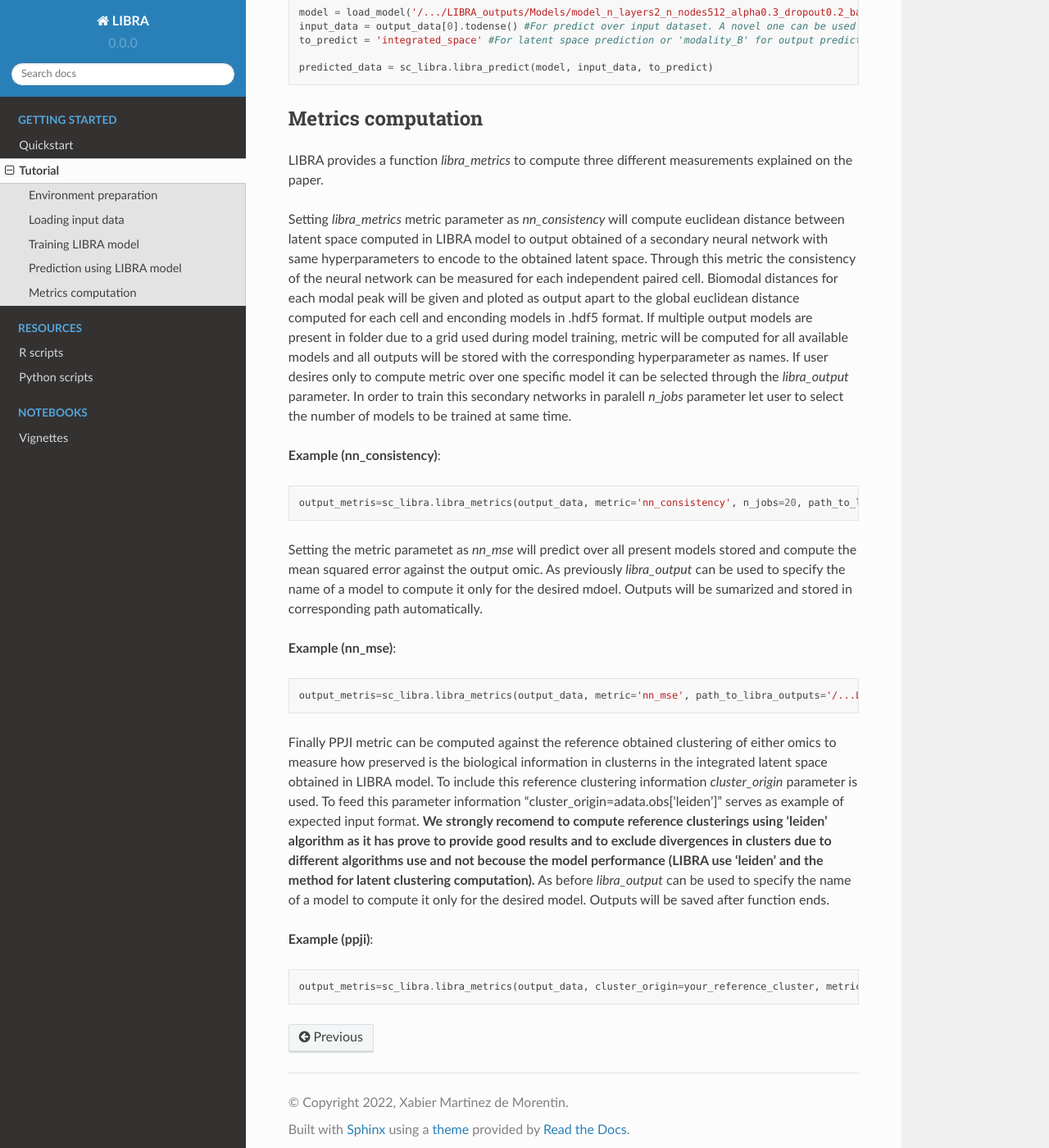
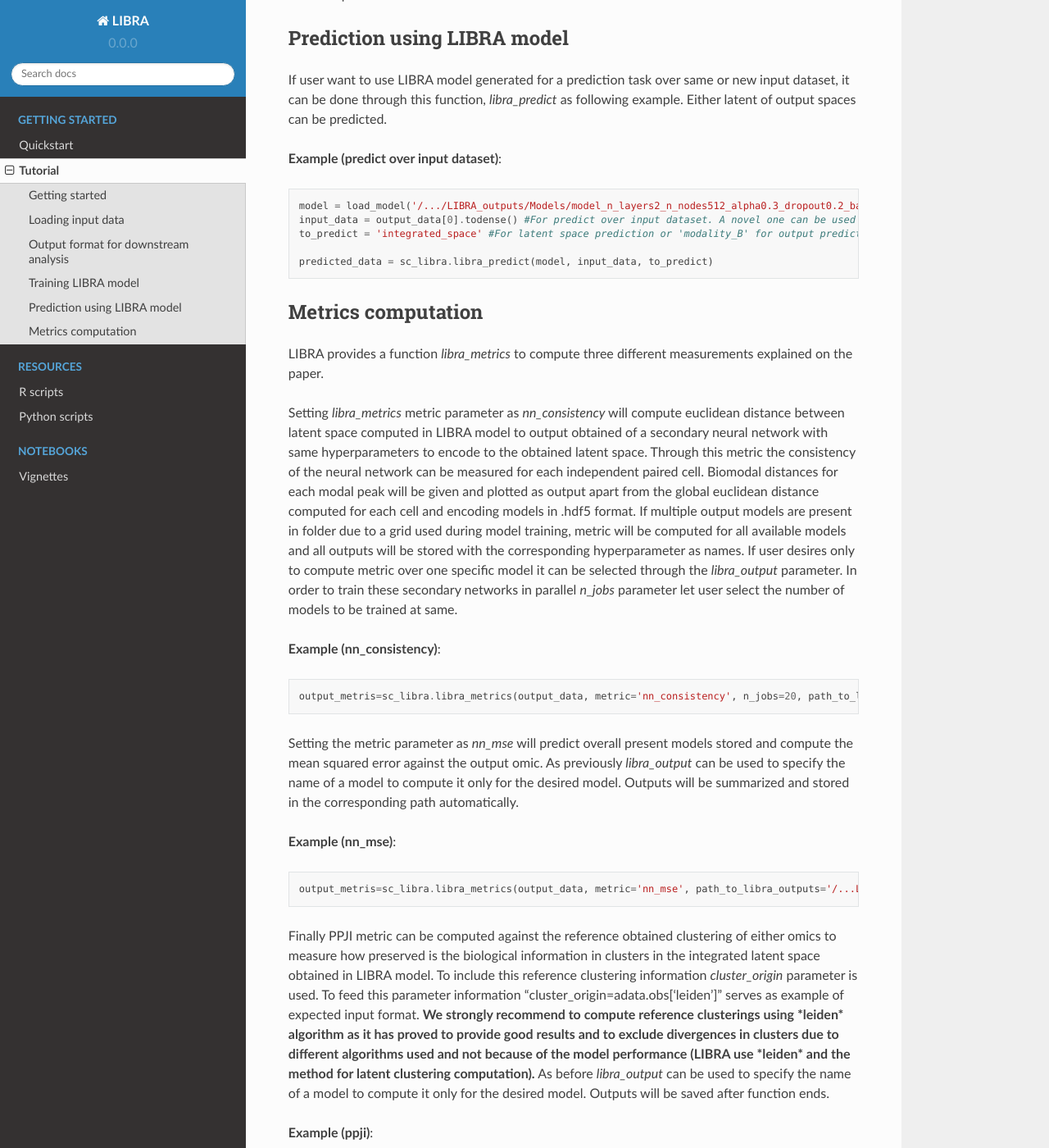
Before and after one commit to TranslationalBioinformaticsUnit/LIBRA, a Sphinx documentation site: the page built from docs/source/tutorial.rst, in a window 1280 px wide and 1400 px high, scrolled down 2839 px. Shown: the whole window at 82% size. Built offline with Sphinx 7.4.7 and the Read the Docs theme 2.0.0, drawn with Linux system fonts in a browser that asks for light colours; some of the changed text lies outside the part shown.

Commit message:
Update tutorial.rst

```diff
--- a/docs/source/tutorial.rst
+++ b/docs/source/tutorial.rst
@@ -1,13 +1,13 @@
 Tutorial
 ==========
 
-LIBRA provides four main functions that coverages all required aspects of the proposed pipeline.
+LIBRA provides four main functions that cover all required aspects of the proposed pipeline.
 
 
-Environment preparation
+Getting started
 ------------
 
-First dependencies should be loaded by setting R path and then importing **sc_libra** module (at this moment rest of required dependencies will also be loaded). In order to have an ordered working directory is recommended to set the directory path desired where the tree of folders and files will be saved during the different functions execution. The tree of folders will be generated under working directory path automatically.
+First dependencies should be loaded by setting R path and then importing *sc_libra* module (at this moment rest of the required dependencies will also be loaded). In order to have an ordered working directory is recommended to set the directory path desired where the tree of folders and files will be saved during the execution of the different functions. The tree of folders will be generated under working directory path automatically.LIBRA_outputs will be generated as the root folder and inside an additional three directories will be generated for storaging different ouptputs: Integration, Models and supp_Models.
 
 .. code-block:: python
 
@@ -20,23 +20,23 @@
 Loading input data
 ------------------
 
-A universal loading data is provided for easy data loading into Python environment. Input file formats will be automatically detected among: **AnnData(".h5ad"), sparse matrix(".mtx",".txt"), coma separated matrix(.csv), 10XGenomics(.mtx folder) and 10XGenomics(.h5 file)**. If format is different data should be loaded by user with corresponding command and harmonized as this function does.
+A universal loading data is provided for easy data loading into Python environment. Input file formats will be automatically detected among: **AnnData(".h5ad"), sparse matrix(".mtx",".txt"), comma separated matrix(.csv), 10XGenomics(.mtx folder) and 10XGenomics(.h5 file)**. If the format is different data should be loaded by the user with the corresponding command and harmonized as this function does.
 
-Datasets should be loaded in order been dataset1 the input modality to LIBRA model and dataset2 the output modality. **We strongly recomend to set RNA as the second modality**. By now only specific actions are performed over RNA omic so it is **important to set "RNA" name to RNA omic input dataset**, in oder cases desired name can by used. If both input datasets are in working directory path, no paths are required by *load_data* function.
+In order dataset1 is the input modality to LIBRA model and dataset2 the output modality. **We strongly recommend to set RNA as the second modality**. By now only specific actions are performed over RNA omic so it is **important to set "RNA" name to RNA omic input dataset**, in other cases desired name can be used. If both input datasets are in working directory path, no paths are required by *load_data* function.
 
-**Example (input files are in wd)**:
+**Example (input files are in working directory)**:
 
 .. code-block:: python
 
-    par = sc_libra.load_data("ATAC","RNA", dataset1='openproblems_bmmc_multiome_phase2.censor_dataset.output_mod2.h5ad', dataset2='openproblems_bmmc_multiome_phase2.censor_dataset.output_mod1.h5ad')
+    par = sc_libra.load_data("ATAC","RNA", dataset1='example_dataset1_atac.h5ad', dataset2='example_dataset2_rna.h5ad')
 
-If input datasets are in a different location than working directory, *dataset1_path* and *dataset2_path* can be used (dataset2_path will be equal to dataset1_path if not setted).
+If input datasets are in a different location than working directory, *dataset1_path* and *dataset2_path* can be used (*dataset2_path* will be equal to dataset1_path if not setted).
 
-**Example (input files are in other directory than wd)**:
+**Example (input files are in another directory than working directory)**:
 
 .. code-block:: python
 
-    par = sc_libra.load_data("ATAC","RNA", dataset1_path='/both_are_in_this_different_location', dataset1='openproblems_bmmc_multiome_phase2.censor_dataset.output_mod2.h5ad', dataset2='openproblems_bmmc_multiome_phase2.censor_dataset.output_mod1.h5ad')
+    par = sc_libra.load_data("ATAC","RNA", dataset1_path='/both_are_in_this_different_location', dataset1='example_dataset1_atac', dataset2='example_dataset2_rna.h5ad')
 
 If 10X folder contains the input data desired, specify only the path where files are and they will be automatically loaded.
 
@@ -46,16 +46,18 @@
 
     par = sc_libra.load_data("ATAC","RNA", dataset1_path='/location_to_10x_folder_for_input_omic_ATAC', dataset2_path='/location_to_10x_folder_for_output_omic_RNA')
 
-As a result output (par in these examples) will contain a dictionary such as:
+Output format for downstream analysis
+------------------
+As a result output (*par* in these examples) will contain a dictionary such as:
+
    - {**omic_1_name**: pandas.dataframe.omic1, **omic_2_name**: pandas.dataframe.omic2}.
-
 
 Training LIBRA model
 --------------------
 
-LIBRA can run in many different ways using the *libra* function. This step uses the previously generated variable as input (in this example, par), but any other generated dictionary by user that satisfies the above requirements can be used as input.
+LIBRA can run in many different ways using the *libra* function. This step uses the previously generated dictionary as input (in this example, *par*), if you want to run *libra* as part of an existing pipeline a dictionary with the above structure can be created by the user for the compatibility with the following functions.
 
-The most basic way is at following example shows. This will train the LIBRA model with default parameters finding a good balance between prediction/integration performance. Will generate integration output file containing latent space for each cell and sotore it in automatically generated tree of directories. Model will also be stored in .hdf5 format.
+The most basic way is to follow the example presented. This will train the LIBRA model with default parameters finding a good balance between prediction/integration performance. Will generate integration output file containing latent space for each cell and store it in the automatically generated tree of directories. The model will also be stored in .hdf5 format.
 
 **Example (default use)**:
 
@@ -63,23 +65,27 @@
 
     output_data = sc_libra.libra(par)
 
-LIBRA can also be used for training a bunch of models for bosting performance on one of the main tasks over the other (prediction/integration). To this aim a grid of parameters will be used generating hundreds of models and storing the outputs following the same default squema. A custom grid can also be used if desired by user.
+LIBRA can also be used for training a bunch of models for boosting performance on one of the main tasks over the other (prediction/integration). To this aim a grid of parameters will be used generating hundreds of models and storing the outputs following the same default schema. A custom grid can also be used if desired by user.
 
-**Example (bossting one task over the other)**:
+**Example (boossting one task over the other)**:
 
 .. code-block:: python
 
-    output_data = sc_libra.libra(par, training_mode = 'fine_tune_prediction') #For prediction best model finding
-    output_data = sc_libra.libra(par, training_mode = 'fine_tune_integration') #For prediction best model finding
-    output_data = sc_libra.libra(par, training_mode = 'custom') #For custom grid user
+    #For prediction best model finding
+    output_data = sc_libra.libra(par, training_mode = 'fine_tune_prediction')
+    #For prediction best model finding
+    output_data = sc_libra.libra(par, training_mode = 'fine_tune_integration')
+    #For custom grid user
+    output_data = sc_libra.libra(par, training_mode = 'custom')
 
-Extra parameters can by added to the function for example *n_top_genes*. In the case of containing a omic named as "RNA" *libra* function will filter gen space to contain only the most 2000 highly variable genes, this is peformed becose in our experiments RNA has prove to provide better performance over LIBRA model when only using HVG. If a different amount of genes is wanted it can be setted as in following example:
+Extra parameters can be added to the function for example *n_top_genes*. In the case of containing an omic named as "RNA" *libra* function will filter gen space to contain only the most 2000 highly variable genes, this is peformed because in our experiments RNA has prove to provide better performance over LIBRA model when only using HVG. If a different amount of genes is wanted it can be setted as in the following example:
 
 **Example (using other amount of genes than 2000 HVG)**:
 
 .. code-block:: python
 
-    output_data = sc_libra.libra(par, n_top_genes = 3000) #For use 3000 number of HVG
+    #For use 3000 number of HVG
+    output_data = sc_libra.libra(par, n_top_genes = 3000)
 
 For bosting speed (if user hardware is sufficient) and extra parameter can be added, *n_jobs*. This parameter setted as default to 1, can be changed to any amount of cores present in users CPU to perform multiple model trainings in paralel. This is designed specifically for other that the default *libra* option where many models will be trained depending on grid selected. This reduces the time required but also requires more RAM memory.
 
@@ -95,7 +101,7 @@
 Prediction using LIBRA model
 ----------------------------
 
-If user what to use LIBRA model generated for a prediction task over same or new input dataset, it can be done through this function, *libra_predict* as following example. Either latent of output spaces can be predicted.
+If user want to use LIBRA model generated for a prediction task over same or new input dataset, it can be done through this function, *libra_predict* as following example. Either latent of output spaces can be predicted.
 
 **Example (predict over input dataset)**:
 
@@ -111,7 +117,7 @@
 -------------------
 LIBRA provides a function *libra_metrics* to compute three different measurements explained on the paper.
 
-Setting *libra_metrics* metric parameter as *nn_consistency* will compute euclidean distance between latent space computed in LIBRA model to output obtained of a secondary neural network with same hyperparameters to encode to the obtained latent space. Through this metric the consistency of the neural network can be measured for each independent paired cell. Biomodal distances for each modal peak will be given and ploted as output apart to the global euclidean distance computed for each cell and enconding models in .hdf5 format. If multiple output models are present in folder due to a grid used during model training, metric will be computed for all available models and all outputs will be stored with the corresponding hyperparameter as names. If user desires only to compute metric over one specific model it can be selected through the *libra_output* parameter. In order to train this secondary networks in paralell *n_jobs* parameter let user to select the number of models to be trained at same time.
+Setting *libra_metrics* metric parameter as *nn_consistency* will compute euclidean distance between latent space computed in LIBRA model to output obtained of a secondary neural network with same hyperparameters to encode to the obtained latent space. Through this metric the consistency of the neural network can be measured for each independent paired cell. Biomodal distances for each modal peak will be given and plotted as output apart from the global euclidean distance computed for each cell and encoding models in .hdf5 format. If multiple output models are present in folder due to a grid used during model training, metric will be computed for all available models and all outputs will be stored with the corresponding hyperparameter as names. If user desires only to compute metric over one specific model it can be selected through the *libra_output* parameter. In order to train these secondary networks in parallel *n_jobs* parameter let user select the number of models to be trained at same.
 
 **Example (nn_consistency)**:
 
@@ -119,7 +125,7 @@
 
     output_metris=sc_libra.libra_metrics(output_data, metric='nn_consistency', n_jobs=20, path_to_libra_outputs='/...LIBRA_outputs/Integration/') #For compute over all models trained with a parallel value of 20.
 
-Setting the metric parametet as *nn_mse* will predict over all present models stored and compute the mean squared error against the output omic. As previously *libra_output* can be used to specify the name of a model to compute it only for the desired mdoel. Outputs will be sumarized and stored in corresponding path automatically.
+Setting the metric parameter as *nn_mse* will predict overall present models stored and compute the mean squared error against the output omic. As previously *libra_output* can be used to specify the name of a model to compute it only for the desired model. Outputs will be summarized and stored in the corresponding path automatically.
 
 **Example (nn_mse)**:
 
@@ -127,7 +133,7 @@
 
     output_metris=sc_libra.libra_metrics(output_data, metric='nn_mse', path_to_libra_outputs='/...LIBRA_outputs/Models/')
 
-Finally PPJI metric can be computed against the reference obtained clustering of either omics to measure how preserved is the biological information in clusterns in the integrated latent space obtained in LIBRA model. To include this reference clustering information *cluster_origin* parameter is used. To feed this parameter information "cluster_origin=adata.obs['leiden']" serves as example of expected input format. **We strongly recomend to compute reference clusterings using 'leiden' algorithm as it has prove to provide good results and to exclude divergences in clusters due to different algorithms use and not becouse the model performance (LIBRA use 'leiden' and the method for latent clustering computation).** As before *libra_output* can be used to specify the name of a model to compute it only for the desired model. Outputs will be saved after function ends.
+Finally PPJI metric can be computed against the reference obtained clustering of either omics to measure how preserved is the biological information in clusters in the integrated latent space obtained in LIBRA model. To include this reference clustering information *cluster_origin* parameter is used. To feed this parameter information "cluster_origin=adata.obs['leiden']" serves as example of expected input format. **We strongly recommend to compute reference clusterings using *leiden* algorithm as it has proved to provide good results and to exclude divergences in clusters due to different algorithms used and not because of the model performance (LIBRA use *leiden* and the method for latent clustering computation).** As before *libra_output* can be used to specify the name of a model to compute it only for the desired model. Outputs will be saved after function ends.
 
 **Example (ppji)**:
 
```
